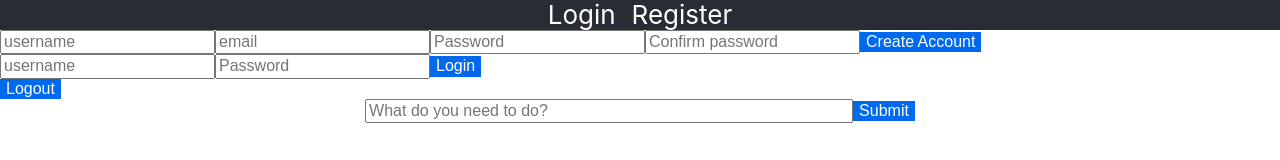
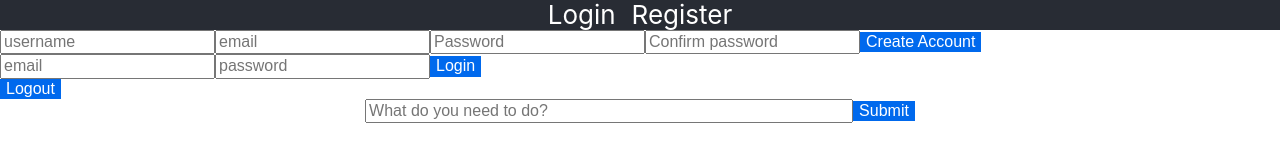
Before and after one commit to stevencschoi/map-todos, a React (Create React App) app: page / in a window 1280 px wide. Shown: the top 160 px of the page. Built offline with nearby package versions, Linux system fonts and the light colour scheme.

Commit message:
login works with seesion

```diff
--- a/src/components/Login.js
+++ b/src/components/Login.js
@@ -1,19 +1,21 @@
 import React, { useState } from "react";
 import axios from "axios";
+import Cookies from "js-cookie"
 import "../App.css";
 
 export default function Login() {
   const [inputs, setInputs] = useState({
-    username: "",
-    password: "",
+    logemail: "",
+    logpassword: "",
   });
 
-  const validate = e => {
+  const validate = () => {
     axios
-      .post(`http://localhost:4000/login`, inputs)
+      .post(`http://localhost:4000/register`, inputs)
       .then(res => {
-        console.log("logged in", res);
-        return res;
+        // console.log("logged in", res.data);
+        Cookies.set("userId", res.data);
+        // return res;
       })
       .catch(err => console.error(err));
   };
@@ -34,16 +36,16 @@ export default function Login() {
   return (
     <form className="login-form">
       <input
-        placeholder="username"
-        name="username"
-        value={inputs.username}
+        placeholder="email"
+        name="logemail"
+        value={inputs.logemail}
         onChange={handleInputChange}
       />
       <input
-        type="password"
-        placeholder="Password"
-        name="password"
-        value={inputs.password}
+        type="logpassword"
+        placeholder="password"
+        name="logpassword"
+        value={inputs.logpassword}
         onChange={handleInputChange}
       />
       <button onClick={handleLogin}>Login</button>
```
Also changed, not shown: 1 other file (tests, documents, lock files or other folders).
